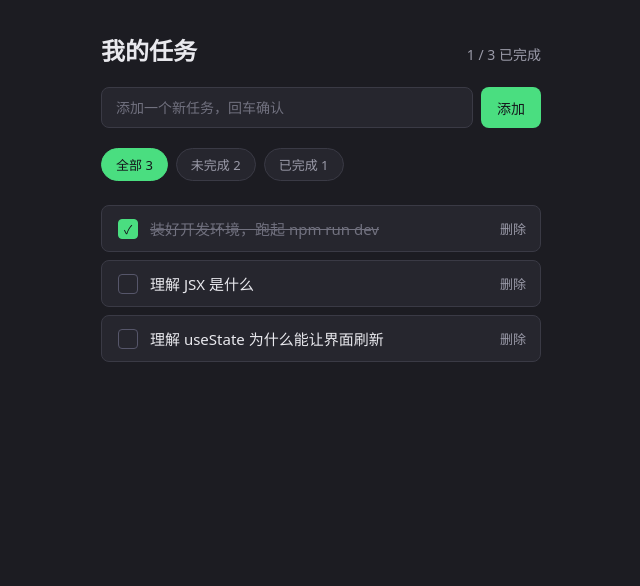
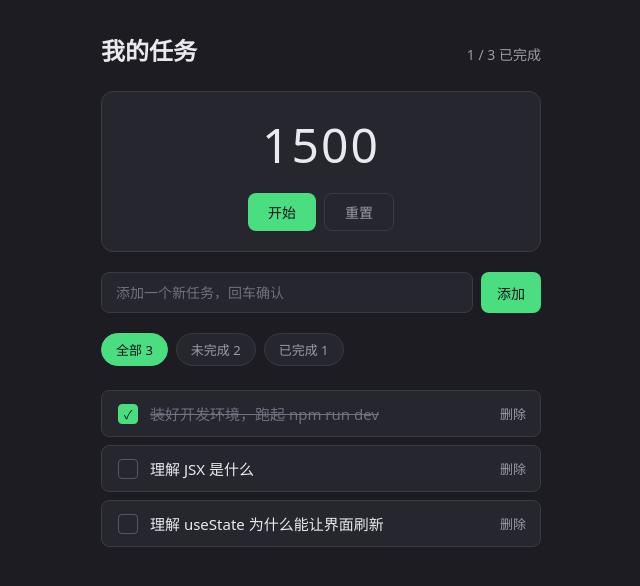
Before and after one commit to little-rookie555/fullstack-learning, a React (Vite) app in the folder projects/01-pomodoro/: page / in a window 1280 px wide. Shown: the top 586 px of the page, without its empty margins (319-959 px from the left). Built offline with nearby package versions, Linux system fonts and the light colour scheme.

Commit message:
feat(01-pomodoro): 加入番茄钟界面与倒计时骨架（留 TODO 三处）

```diff
--- a/projects/01-pomodoro/src/App.css
+++ b/projects/01-pomodoro/src/App.css
@@ -20,6 +20,59 @@
 .app-counter {
   font-size: 14px;
   color: #9a9aa8;
+}
+
+/* 番茄钟 */
+.timer {
+  margin-top: 24px;
+  padding: 20px;
+  text-align: center;
+  background: #26262e;
+  border: 1px solid #3a3a45;
+  border-radius: 12px;
+}
+
+.timer-display {
+  margin: 0;
+  font-size: 48px;
+  /* tabular-nums：让所有数字等宽。
+     不加的话，倒计时从 11 变成 10 时，"1" 和 "0" 宽度不同，整块数字会左右抖动 */
+  font-variant-numeric: tabular-nums;
+  letter-spacing: 2px;
+}
+
+.timer-controls {
+  display: flex;
+  gap: 8px;
+  justify-content: center;
+  margin-top: 16px;
+}
+
+.timer-button {
+  padding: 8px 20px;
+  font-family: inherit;
+  font-size: 14px;
+  color: #14141a;
+  background: #4ade80;
+  border: none;
+  border-radius: 8px;
+  cursor: pointer;
+}
+
+.timer-button:hover {
+  background: #6ee79b;
+}
+
+/* 次要按钮：透明底 + 细边框 */
+.timer-button--ghost {
+  color: #9a9aa8;
+  background: none;
+  border: 1px solid #3a3a45;
+}
+
+.timer-button--ghost:hover {
+  color: #e9e9ee;
+  background: #2f2f38;
 }
 
 /* 添加任务的表单 */
--- a/projects/01-pomodoro/src/App.tsx
+++ b/projects/01-pomodoro/src/App.tsx
@@ -1,4 +1,4 @@
-import { useState } from 'react'
+import { useEffect, useState } from 'react'
 import './App.css'
 
 // 数据的样子
@@ -8,13 +8,10 @@ type Task = {
   done: boolean
 }
 
-// 筛选的三种取值。这是 TypeScript 的"字面量联合类型"：
-// Filter 只能是 'all' | 'active' | 'done' 这三个字符串之一，
-// 写成 'Active' 或 'complete' 会立刻报错。
+// 筛选的三种取值
 type Filter = 'all' | 'active' | 'done'
 
-// 筛选项的配置。用数组存起来，界面上就能用 map 渲染出三个按钮，
-// 而不用手写三遍几乎一样的 JSX。
+// 筛选项的配置
 const FILTERS: { value: Filter; label: string }[] = [
   { value: 'all', label: '全部' },
   { value: 'active', label: '未完成' },
@@ -36,10 +33,38 @@ function createId() {
   return idCounter
 }
 
+// 一个番茄的长度：25 分钟 = 1500 秒
+const FOCUS_SECONDS = 25 * 60
+
+// ===========================================================================
+// TODO(你来写·第 1 处)：把秒数格式化成 "mm:ss"
+// ---------------------------------------------------------------------------
+// 目标效果：
+//   1500 → "25:00"
+//   65   → "01:05"
+//   9    → "00:09"
+//
+// 提示（按顺序做）：
+//   1. 分钟 = Math.floor(totalSeconds / 60)
+//   2. 秒   = totalSeconds % 60
+//   3. 补零：String(值).padStart(2, '0')
+//      padStart 的意思是"不足 2 位就在前面补 '0'"
+//   4. 最后用模板字符串拼起来：`${分钟}:${秒}`
+//
+// 现在这行是错的（界面上会显示 "1500" 这种数字），把它改对。
+// ===========================================================================
+function formatTime(totalSeconds: number) {
+  return String(totalSeconds)
+}
+
 export default function App() {
   const [tasks, setTasks] = useState<Task[]>(initialTasks)
   const [draft, setDraft] = useState('')
   const [filter, setFilter] = useState<Filter>('all')
+
+  // 番茄钟的两个状态
+  const [secondsLeft, setSecondsLeft] = useState(FOCUS_SECONDS)
+  const [isRunning, setIsRunning] = useState(false)
 
   function toggleTask(id: number) {
     setTasks((prev) =>
@@ -61,18 +86,67 @@ export default function App() {
     setTasks((prev) => prev.filter((task) => task.id !== id))
   }
 
+  // =========================================================================
+  // TODO(你来写·第 3 处)：开始 / 暂停
+  // -------------------------------------------------------------------------
+  // 要做的事情只有一件：把 isRunning 取反。
+  // 提示：用函数形式 setIsRunning((prev) => !prev)
+  //
+  // 注意按钮文字会自己跟着变（isRunning 为 true 时显示"暂停"），
+  // 你不需要手动改按钮 —— 那部分已经在 JSX 里写好了。
+  // =========================================================================
+  function toggleRunning() {
+    // 在下面写
+  }
+
+  // 重置：恢复成 25 分钟并停止计时
+  // （这个我写好了，作为"一次修改两个 state"的示例）
+  function resetTimer() {
+    setIsRunning(false)
+    setSecondsLeft(FOCUS_SECONDS)
+  }
+
+  // =========================================================================
+  // TODO(你来写·第 2 处)：倒计时的核心 —— 本周最重要的一段代码
+  // -------------------------------------------------------------------------
+  // 步骤：
+  //   1. 如果 !isRunning，直接 return（不运行的时候就什么都不做）
+  //   2. 用 setInterval(要执行的函数, 1000) 每 1 秒执行一次
+  //      里面的逻辑是：setSecondsLeft((prev) => prev - 1)
+  //   3. setInterval 会返回一个"定时器编号"，
+  //      把它存到变量里，例如 const timerId = setInterval(...)
+  //   4. 最后 return 一个函数，在里面调用 clearInterval(timerId)
+  //
+  // 关于第 4 步（关键）：
+  //   这个被 return 出去的函数叫"清理函数"。
+  //   React 会在两个时机替你调用它：
+  //     a) 下次要重新执行这个 effect 之前
+  //     b) 组件被卸载时
+  //   如果忘了写它，每次重新执行都会多留下一个定时器在跑，
+  //   现象是：暂停再开始，数字越跳越快（一秒减 2、减 3 ……）
+  //
+  // 依赖数组 [isRunning] 我写好了：意思是"只有 isRunning 变了才重新执行这个 effect"。
+  // 所以点开始 → effect 重跑 → 建定时器；点暂停 → 清理函数被调用 → 定时器停掉。
+  // =========================================================================
+  useEffect(() => {
+    if (!isRunning) return
+
+    // 在下面写第 2、3、4 步
+  }, [isRunning])
+
+  // 进阶挑战（可选）：
+  //   现在倒计时会一直减成负数。让它到 0 就自动停下，并确保按钮变回"开始"。
+  //   提示：可以在 setSecondsLeft 的更新函数里判断，也可以再加一个 effect。
+
   const doneCount = tasks.filter((task) => task.done).length
 
-  // 派生数据：当前该显示哪些任务。
-  // 注意它是"算出来"的，不是 state —— 所以永远不可能和 tasks 对不上。
+  // 派生数据：当前该显示哪些任务
   const visibleTasks = tasks.filter((task) => {
     if (filter === 'active') return !task.done
     if (filter === 'done') return task.done
     return true
   })
 
-  // 每个筛选项对应的任务数量。这里复用了 doneCount，
-  // 所以"未完成数"用减法算，不用再 filter 一遍。
   function countOf(value: Filter) {
     if (value === 'all') return tasks.length
     if (value === 'done') return doneCount
@@ -87,6 +161,27 @@ export default function App() {
           {doneCount} / {tasks.length} 已完成
         </span>
       </header>
+
+      {/* 番茄钟 */}
+      <section className="timer">
+        <p className="timer-display">{formatTime(secondsLeft)}</p>
+        <div className="timer-controls">
+          <button
+            className="timer-button"
+            type="button"
+            onClick={toggleRunning}
+          >
+            {isRunning ? '暂停' : '开始'}
+          </button>
+          <button
+            className="timer-button timer-button--ghost"
+            type="button"
+            onClick={resetTimer}
+          >
+            重置
+          </button>
+        </div>
+      </section>
 
       <form
         className="task-form"
@@ -106,7 +201,6 @@ export default function App() {
         </button>
       </form>
 
-      {/* 筛选栏：用 FILTERS 数组 map 出三个按钮 */}
       <div className="filter-bar">
         {FILTERS.map((item) => (
           <button
```
